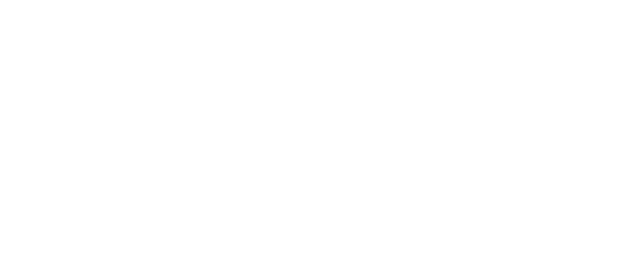
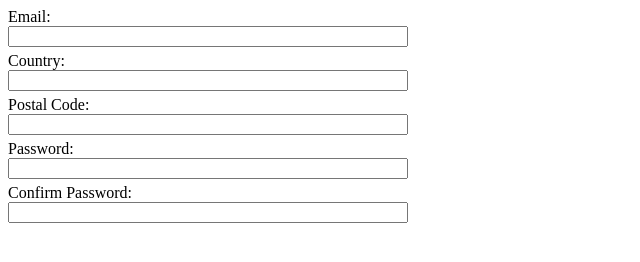
Before and after one commit to jacob-a-brown/odin-form-validation-practice, a website built with webpack: page src/template.html in a window 1280 px wide. Shown: the whole page, without its empty margins (0-640 px from the left). Built offline with nearby package versions, Linux system fonts and the light colour scheme.

Commit message:
set up basic html template

```diff
--- a/package.json
+++ b/package.json
@@ -17,6 +17,7 @@
   "scripts": {
     "test": "echo \"Error: no test specified\" && exit 1",
     "build": "webpack",
+    "dev": "webpack serve",
     "create-gh-pages": "git branch gh-pages",
     "deploy": "git checkout gh-pages && git merge main --no-edit && git add dist -f && git commit -m \"Deployment commit\" && git subtree push --prefix dist origin gh-pages && git checkout main"
 
--- a/src/style.css
+++ b/src/style.css
@@ -0,0 +1,9 @@
+.container {
+    display: flex;
+    flex-direction: column;
+    width: 400px;
+}
+
+input {
+    margin-bottom: 5px;
+}
--- a/src/template.html
+++ b/src/template.html
@@ -4,7 +4,13 @@
 
 </head>
 <body>
-    <div class="container"></div>
+    <div class="container">
+        <label for="email">Email: </label><input type="email" id="email" name="email">
+        <label for="country">Country: </label><input type="text" id="country" name="country">
+        <label for="postal-code">Postal Code: </label><input type="text" id="postal-code" name="postal-code">
+        <label for="password">Password: </label><input type="password" id="password" name="password">
+        <label for="confirm-password">Confirm Password: </label><input type="password" id="confirm-password" name="confirm-password">
+    </div>
 </body>
 
 </html>
```
Also changed, not shown: 1 other file.
